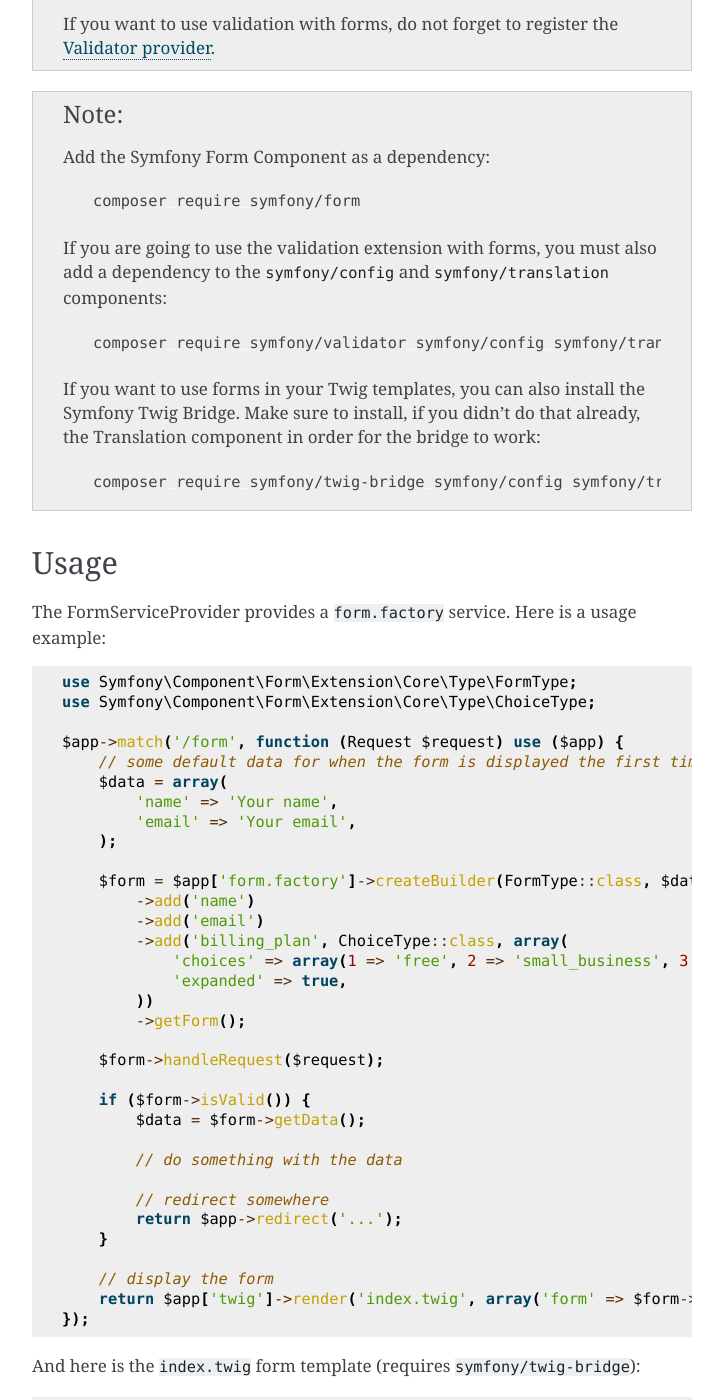
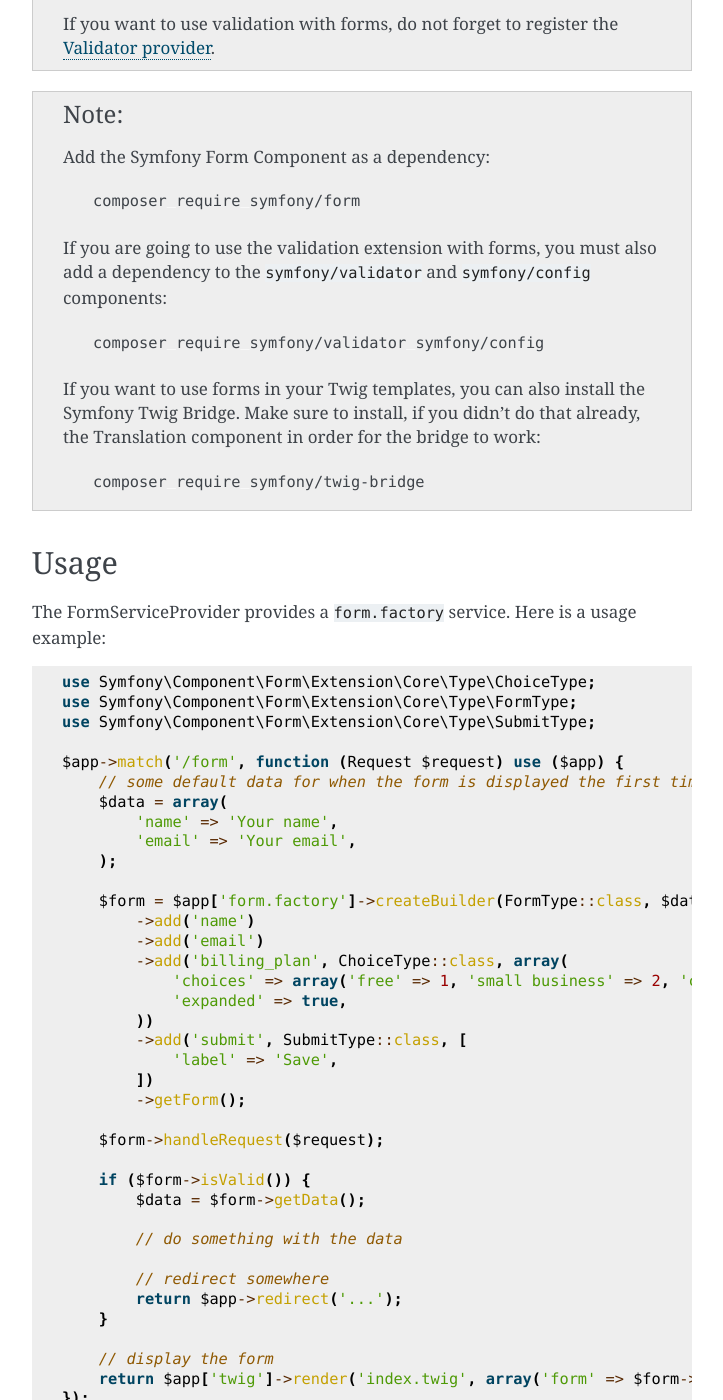
Before and after one commit to silexphp/Silex, a Sphinx documentation site: the page built from doc/providers/form.rst, in a window 1280 px wide and 1400 px high, scrolled down 766 px. Shown: the whole window, without its empty margins (388-1111 px from the left). Built offline with Sphinx 7.4.7, drawn with Linux system fonts in a browser that asks for light colours; some of the changed text lies outside the part shown.

Commit message:
Update documentation.

```diff
--- a/doc/providers.rst
+++ b/doc/providers.rst
@@ -51,9 +51,13 @@
 There are a few providers that you get out of the box. All of these are within
 the ``Silex\Provider`` namespace:
 
+* :doc:`AssetServiceProvider <providers/asset>`
+* :doc:`CsrfServiceProvider <providers/csrf>`
 * :doc:`DoctrineServiceProvider <providers/doctrine>`
 * :doc:`FormServiceProvider <providers/form>`
 * :doc:`HttpCacheServiceProvider <providers/http_cache>`
+* :doc:`HttpFragmentServiceProvider <providers/http_fragment>`
+* :doc:`LocaleServiceProvider <providers/locale>`
 * :doc:`MonologServiceProvider <providers/monolog>`
 * :doc:`RememberMeServiceProvider <providers/remember_me>`
 * :doc:`SecurityServiceProvider <providers/security>`
@@ -64,6 +68,7 @@
 * :doc:`TranslationServiceProvider <providers/translation>`
 * :doc:`TwigServiceProvider <providers/twig>`
 * :doc:`ValidatorServiceProvider <providers/validator>`
+* :doc:`VarDumperServiceProvider <providers/var_dumper>`
 
 .. note::
 
--- a/doc/providers/form.rst
+++ b/doc/providers/form.rst
@@ -47,12 +47,12 @@
         composer require symfony/form
 
     If you are going to use the validation extension with forms, you must also
-    add a dependency to the ``symfony/config`` and ``symfony/translation``
+    add a dependency to the ``symfony/validator`` and ``symfony/config``
     components:
 
     .. code-block:: bash
 
-        composer require symfony/validator symfony/config symfony/translation
+        composer require symfony/validator symfony/config
 
     If you want to use forms in your Twig templates, you can also install the
     Symfony Twig Bridge. Make sure to install, if you didn't do that already,
@@ -60,7 +60,7 @@
 
     .. code-block:: bash
 
-        composer require symfony/twig-bridge symfony/config symfony/translation
+        composer require symfony/twig-bridge
 
 Usage
 -----
@@ -68,8 +68,9 @@
 The FormServiceProvider provides a ``form.factory`` service. Here is a usage
 example::
 
+    use Symfony\Component\Form\Extension\Core\Type\ChoiceType;
     use Symfony\Component\Form\Extension\Core\Type\FormType;
-    use Symfony\Component\Form\Extension\Core\Type\ChoiceType;
+    use Symfony\Component\Form\Extension\Core\Type\SubmitType;
 
     $app->match('/form', function (Request $request) use ($app) {
         // some default data for when the form is displayed the first time
@@ -82,9 +83,12 @@
             ->add('name')
             ->add('email')
             ->add('billing_plan', ChoiceType::class, array(
-                'choices' => array(1 => 'free', 2 => 'small_business', 3 => 'corporate'),
+                'choices' => array('free' => 1, 'small business' => 2, 'corporate' => 3),
                 'expanded' => true,
             ))
+            ->add('submit', SubmitType::class, [
+                'label' => 'Save',
+            ])
             ->getForm();
 
         $form->handleRequest($request);
@@ -115,9 +119,10 @@
 If you are using the validator provider, you can also add validation to your
 form by adding constraints on the fields::
 
+    use Symfony\Component\Form\Extension\Core\Type\ChoiceType;
     use Symfony\Component\Form\Extension\Core\Type\FormType;
+    use Symfony\Component\Form\Extension\Core\Type\SubmitType;
     use Symfony\Component\Form\Extension\Core\Type\TextType;
-    use Symfony\Component\Form\Extension\Core\Type\ChoiceType;
     use Symfony\Component\Validator\Constraints as Assert;
 
     $app->register(new Silex\Provider\ValidatorServiceProvider());
@@ -133,10 +138,13 @@
             'constraints' => new Assert\Email()
         ))
         ->add('billing_plan', ChoiceType::class, array(
-            'choices' => array(1 => 'free', 2 => 'small_business', 3 => 'corporate'),
+            'choices' => array('free' => 1, 'small business' => 2, 'corporate' => 3),
             'expanded' => true,
             'constraints' => new Assert\Choice(array(1, 2, 3)),
         ))
+        ->add('submit', SubmitType::class, [
+            'label' => 'Save',
+        ])
         ->getForm();
 
 You can register form types by extending ``form.types``::
@@ -194,11 +202,15 @@
 
 ``Silex\Application\FormTrait`` adds the following shortcuts:
 
-* **form**: Creates a FormBuilder instance.
+* **form**: Creates a FormBuilderInterface instance.
+
+* **namedForm**: Creates a FormBuilderInterface instance (named).
 
 .. code-block:: php
 
     $app->form($data);
 
+    $app->namedForm($name, $data, $options, $type);
+
 For more information, consult the `Symfony Forms documentation
 <http://symfony.com/doc/2.8/book/forms.html>`_.
```
Also changed, not shown: doc/cookbook/session_storage.rst (+8 -12 lines), doc/cookbook/multiple_loggers.rst (line endings or trailing spaces).
